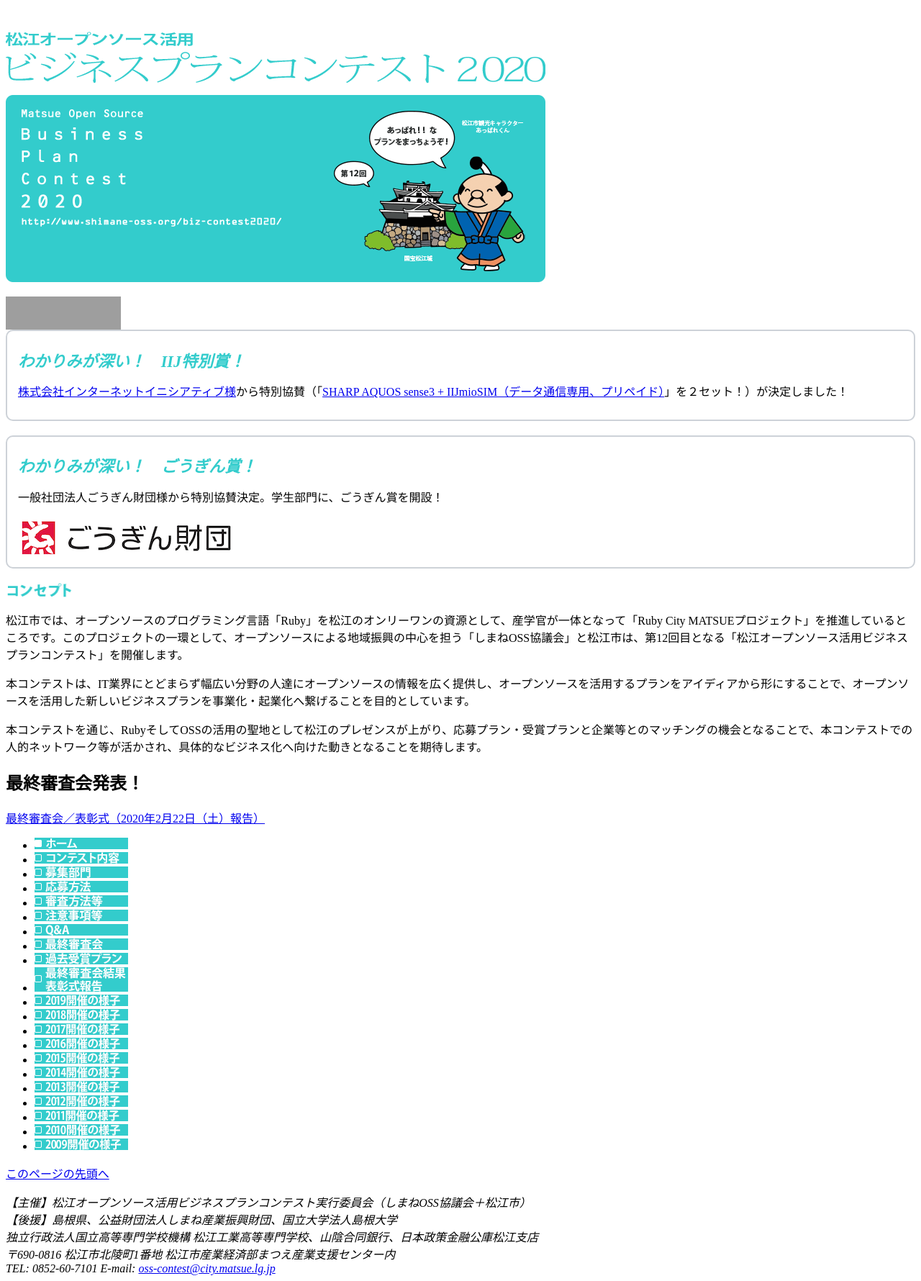
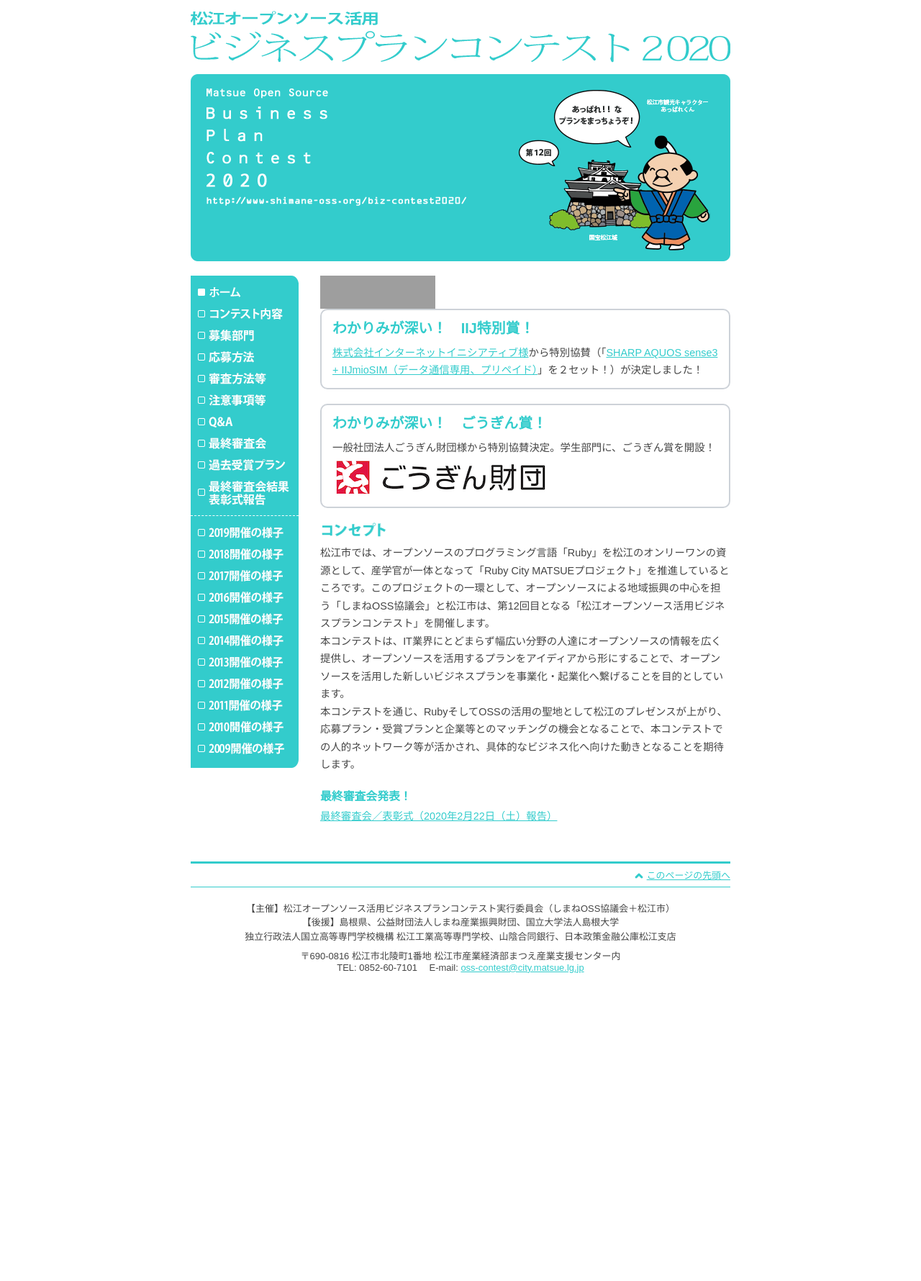
Before and after one commit to ToruKurahashi/os4site-example, a Jekyll site: the page built from biz-contest2020/index.html, in a window 1280 px wide. Shown: the whole page at 72% size. Built offline with Jekyll 4.4.1, drawn with Linux system fonts in a browser that asks for light colours; after the commit the page ends 1372 px from its top, so only the background shows below that; grey boxes are pictures that could not be loaded.

Commit message:
BPCサイトのPATHが合わないので修正6

```diff
--- a/_config.yml
+++ b/_config.yml
@@ -22,7 +22,7 @@ description: >- # this means to ignore newlines until "baseurl:"
   TEL : 0852-28-9298 FAX : 0852-28-9398
 E-Mail : info@shimane-oss.org
 baseurl: "/os4site-example" # the subpath of your site, e.g. /blog
-url: "https://torukurahashi.github.io/os4site-example" # the base hostname & protocol for your site, e.g. http://example.com
+url: "" # the base hostname & protocol for your site, e.g. http://example.com
 twitter_username: os4
 github_username:  os4
 
--- a/biz-contest2020/index.html
+++ b/biz-contest2020/index.html
@@ -8,7 +8,7 @@
 	<meta http-equiv="Content-Style-Type" content="text/css" />
 	<meta name="description" content="" />
 	<meta name="keywords" content="" />
-	<link rel="stylesheet" type="text/css" media="all" href="{{ '/biz-contest2020/common/css/common.css' | absolute_url }}" />
+	<link rel="stylesheet" type="text/css" media="all" href="{{ '/biz-contest2020/common/css/common.css' | relative_url }}" />
 	<link rel="stylesheet" type="text/css" media="all" href="/biz-contest2020/common/css/home.css" />
 	<script type="text/javascript" src="/biz-contest2020/common/js/jquery.js"></script>
 	<script type="text/javascript" src="/biz-contest2020/common/js/rollover.js"></script>
```
